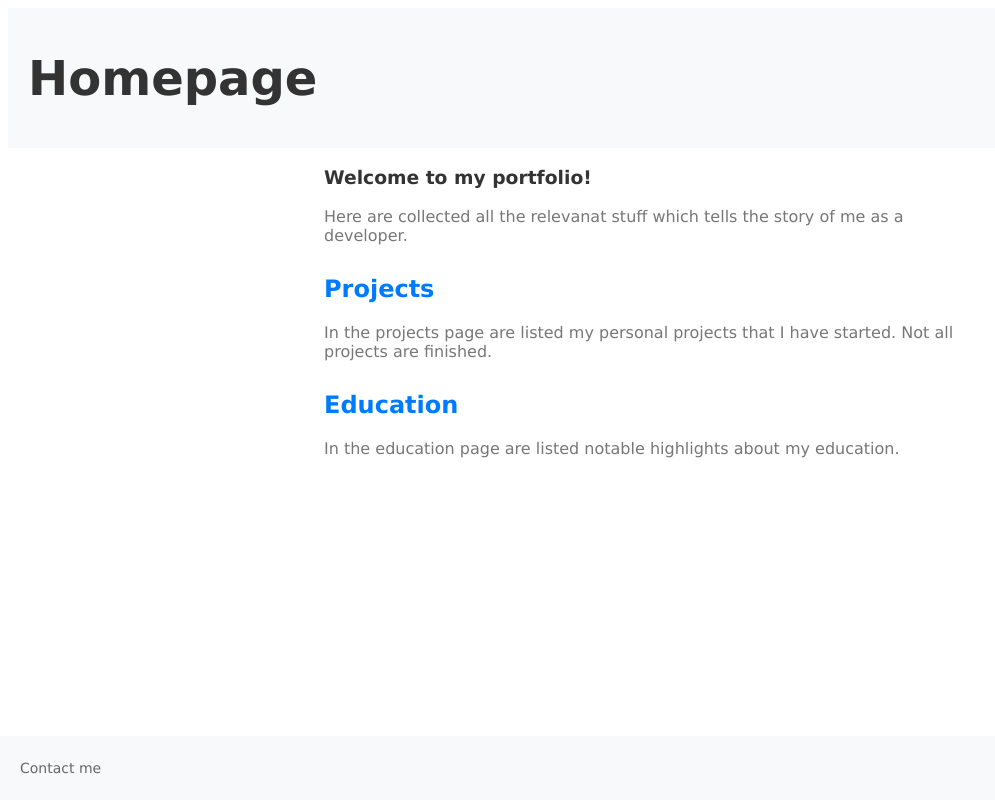
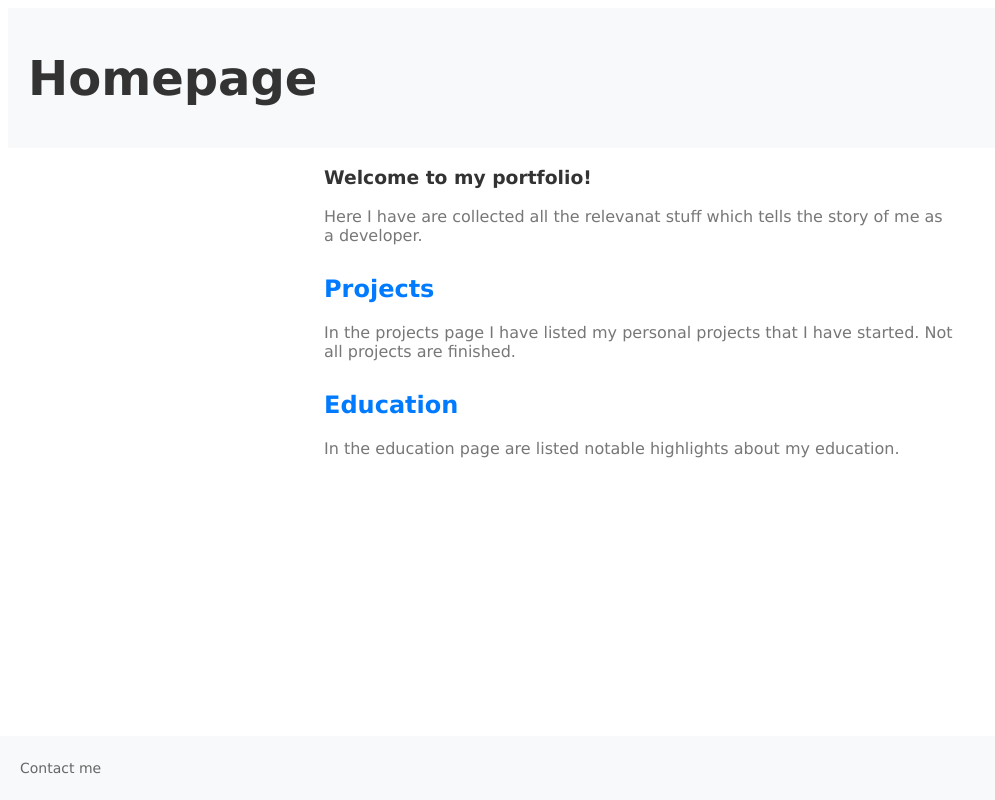
Before and after one commit to HegePI/hegepi.github.io, a SvelteKit app: page / in a window 1280 px wide. Shown: the top 800 px of the page, without its empty margins (0-995 px from the left). Built offline with nearby package versions, Linux system fonts and the light colour scheme.

Commit message:
fix: correct formatting and wording in portfolio introduction

```diff
--- a/src/routes/+page.svelte
+++ b/src/routes/+page.svelte
@@ -9,13 +9,16 @@
 		<section>
 			<h1>Welcome to my portfolio!</h1>
 
-			<p>Here are collected all the relevanat stuff which tells the story of me as a developer.</p>
+			<p>
+				Here I have are collected all the relevanat stuff which tells the story of me as a
+				developer.
+			</p>
 		</section>
 		<section>
 			<h2><a href={resolve('/projects')}>Projects</a></h2>
 			<p>
-				In the projects page are listed my personal projects that I have started. Not all projects
-				are finished.
+				In the projects page I have listed my personal projects that I have started. Not all
+				projects are finished.
 			</p>
 		</section>
 		<section>
```
